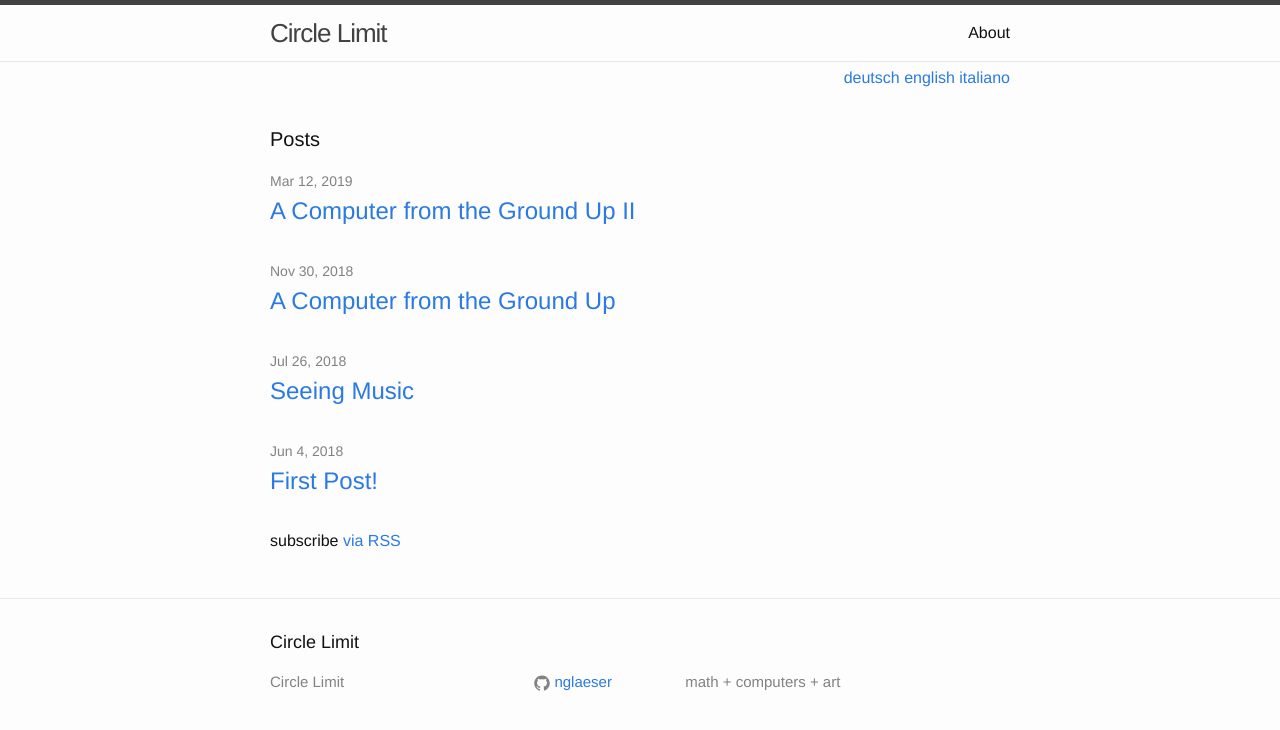
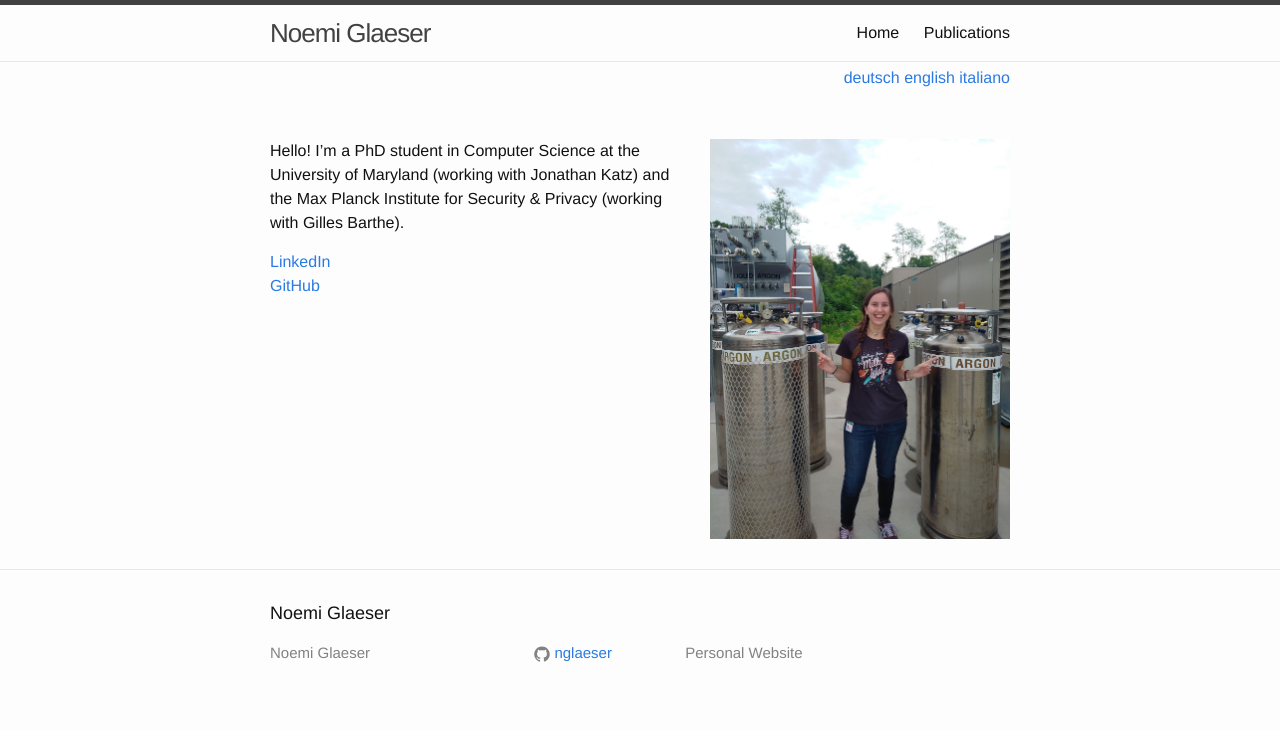
Before and after one commit to nglaeser/minima-site, a Jekyll site: the page built from index.md, in a window 1280 px wide. Shown: the top 730 px of the page. Built offline with Jekyll 4.4.1, drawn with Linux system fonts in a browser that asks for light colours.

Commit message:
first commit (change blog home page to personal site)

```diff
--- a/_config.yml
+++ b/_config.yml
@@ -7,14 +7,14 @@
 
 # Site settings
 title:
-  en: Circle Limit
-  de: Kreislimit
-  it: Limite del Cerchio
+  en: Noemi Glaeser
+  de: Noemi Gläser
+  it: Noemi Glaeser
 email:
 description:
-  en: math + computers + art
-  de: mathe + informatik + kunst
-  it: matematica + informatica + arte
+  en: Personal Website
+  de:
+  it:
 index:
   en:
   de: de.html
--- a/index.html
+++ /dev/null
@@ -1,26 +0,0 @@
----
-layout: default
-ref: index
-lang: en
----
-
-<div class="home">
-
-  <h1 class="page-heading">Posts</h1>
-
-  <ul class="post-list">
-    {% assign posts=site.posts | where:"lang", page.lang %}
-    {% for post in posts %}
-      <li>
-        <span class="post-meta">{{ post.date | date: "%b %-d, %Y" }}</span>
-
-        <h2>
-          <a class="post-link" href="{{ post.url | prepend: site.baseurl }}">{{ post.title }}</a>
-        </h2>
-      </li>
-    {% endfor %}
-  </ul>
-
-  <p class="rss-subscribe">subscribe <a href="{{ "/feed.xml" | prepend: site.baseurl }}">via RSS</a></p>
-
-</div>
--- /dev/null
+++ b/index.md
@@ -0,0 +1,13 @@
+---
+layout: default
+title: Home
+ref: home
+lang: en
+---
+
+![me](../../../files/pfp.jpg){: style="float: right; padding-left: 30px; width: 300px"}
+
+Hello! I'm a PhD student in Computer Science at the University of Maryland (working with Jonathan Katz) and the Max Planck Institute for Security & Privacy (working with Gilles Barthe).
+
+[LinkedIn](https://www.linkedin.com/in/nglaeser/)
+[GitHub](https://github.com/nglaeser)
```
Also changed, not shown: about.md (deleted, +0 -11 lines), index-de.md (added, +13 -0 lines), index-it.md (added, +13 -0 lines), info.md (deleted, +0 -10 lines), publications.md (added, +8 -0 lines), pubs-de.md (added, +8 -0 lines), pubs-it.md (added, +8 -0 lines), sul-sito.md (deleted, +0 -9 lines), files/pfp.jpg (added).
